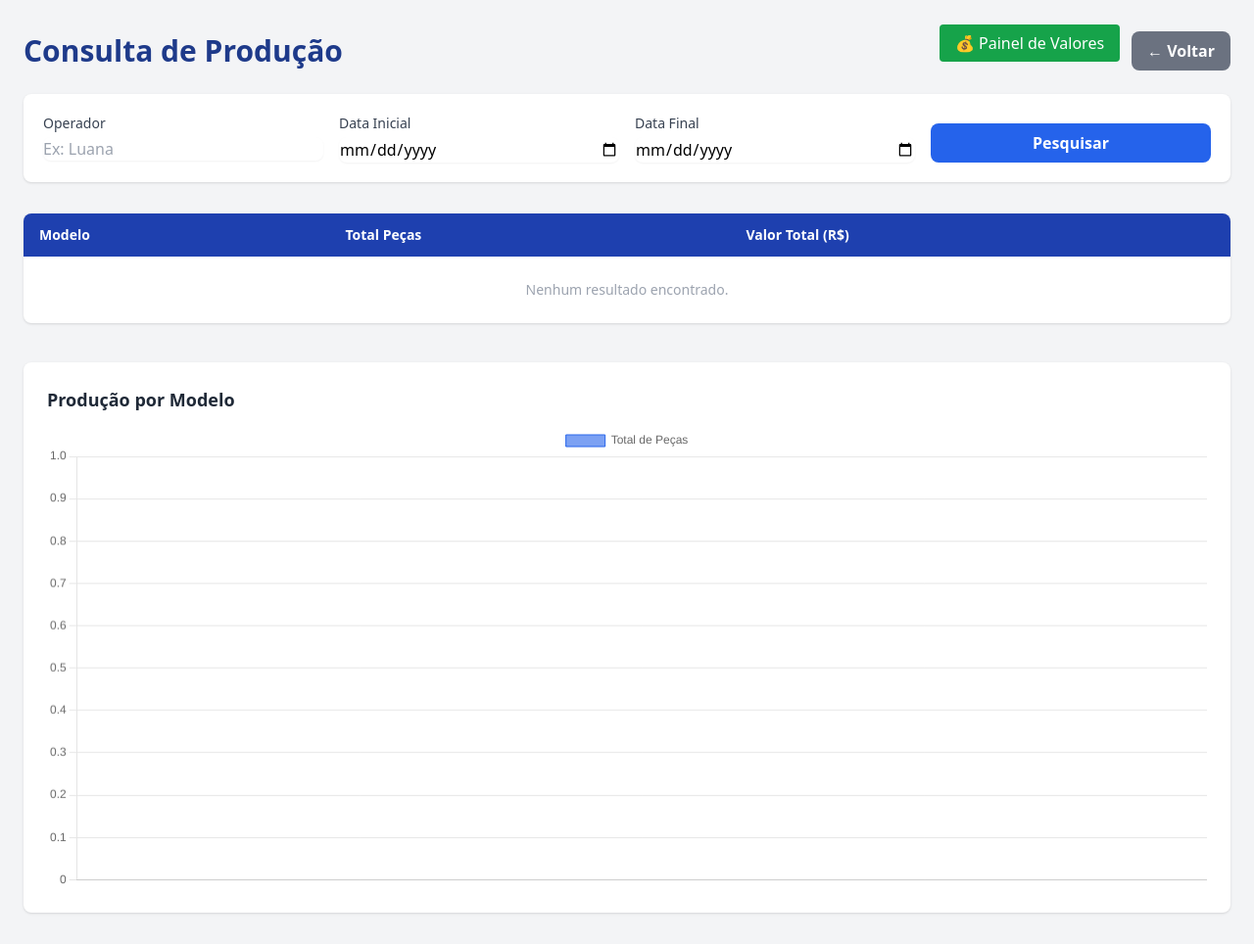
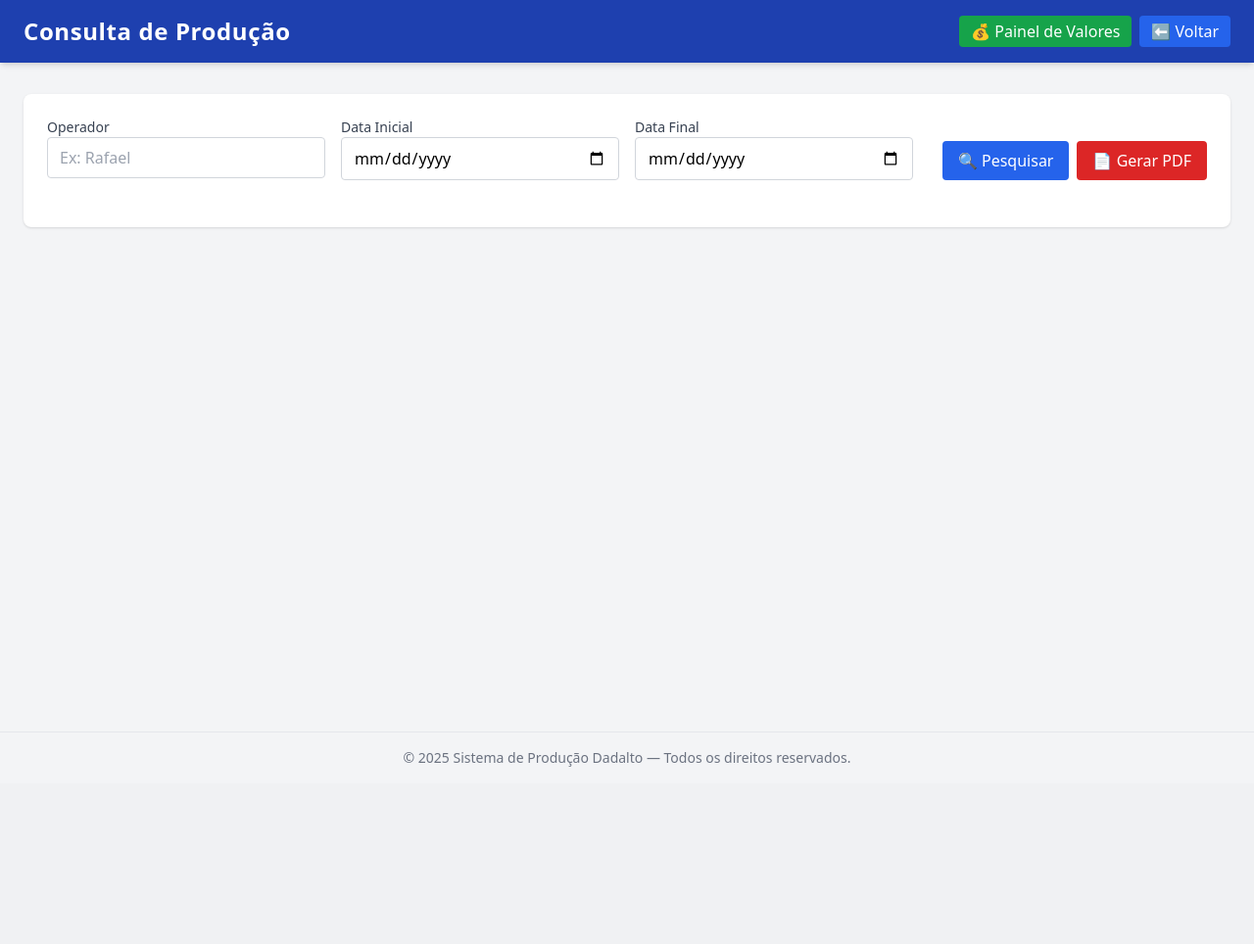
Before and after one commit to Udymilla/producao-system, a FastAPI app: page /consultar_producao in a window 1280 px wide. Shown: the whole page at 98% size. After the commit the page ends 783 px from the top, so only its background shows below. Run offline with FastAPI, Linux system fonts and the light colour scheme; some libraries are stand-ins or nearby versions.

Commit message:
novos layouts

```diff
--- a/backend/frontend/templates/base.html
+++ b/backend/frontend/templates/base.html
@@ -1,32 +1,46 @@
 <!DOCTYPE html>
-<html lang="pt-br">
+<html lang="pt-BR">
 <head>
-    <meta charset="UTF-8">
-    <meta name="viewport" content="width=device-width, initial-scale=1.0">
-    <title>{% block title %}Sistema de Produção{% endblock %}</title>
-    <link rel="icon" type="image/png" href="/static/img/favicon.png">
-    <link rel="stylesheet" href="/static/css/output.css">
+  <meta charset="UTF-8" />
+  <meta name="viewport" content="width=device-width, initial-scale=1.0" />
+  <title>{% block title %}Sistema de Produção Dadalto{% endblock %}</title>
+  <script src="https://cdn.tailwindcss.com"></script>
 </head>
 
-<body class="bg-gray-100 dark:bg-gray-900 text-gray-900 dark:text-gray-100 min-h-screen flex flex-col">
-    <!-- Botão fixo de voltar -->
-    <a href="/dashboard"
-       class="fixed top-4 left-4 bg-blue-600 hover:bg-blue-700 text-white font-semibold px-4 py-2 rounded shadow-md transition">
-        ⬅ Voltar ao Dashboard
-    </a>
+<body class="bg-gray-100 min-h-screen flex flex-col">
 
-    <!-- Conteúdo principal -->
-    <main class="flex-1 flex flex-col items-center justify-start pt-20 pb-10 px-6">
-        <div class="w-full max-w-5xl bg-white dark:bg-gray-800 shadow-lg rounded-lg p-8 border border-gray-200 dark:border-gray-700">
-            {% block content %}
-            <!-- O conteúdo das páginas vai aqui -->
-            {% endblock %}
-        </div>
-    </main>
+  <!-- ===== Cabeçalho Azul ===== -->
+  <header class="bg-blue-800 text-white shadow-md">
+    <div class="container mx-auto flex justify-between items-center px-6 py-4">
 
-    <!-- Rodapé -->
-    <footer class="text-center py-4 text-sm text-gray-600 dark:text-gray-400">
-        &copy; {{ now().year }} Sistema de Produção Dadalto — Todos os direitos reservados.
-    </footer>
+      <!-- Título da Página -->
+      <h1 class="text-2xl font-bold tracking-wide">
+        {% block page_title %}{% endblock %}
+      </h1>
+
+      <!-- Botões do Cabeçalho -->
+      <div class="flex items-center gap-2">
+        {% block header_extra %}{% endblock %}
+        {% if back_url %}
+        <a href="{{ back_url }}"
+           class="bg-blue-600 hover:bg-blue-700 px-3 py-1 rounded text-white transition">
+          ⬅ Voltar
+        </a>
+        {% endif %}
+      </div>
+    </div>
+  </header>
+
+  <!-- ===== Corpo Principal ===== -->
+  <main class="flex-1 container mx-auto px-6 py-8">
+    {% block content %}
+    {% endblock %}
+  </main>
+
+  <!-- ===== Rodapé ===== -->
+  <footer class="bg-gray-100 py-4 text-center text-sm text-gray-500 border-t">
+    © {{ now().year }} Sistema de Produção Dadalto — Todos os direitos reservados.
+  </footer>
+
 </body>
 </html>
--- a/backend/frontend/templates/cadastrar_usuario.html
+++ b/backend/frontend/templates/cadastrar_usuario.html
@@ -1,6 +1,7 @@
 {% extends "base.html" %}
-{% block title %}Cadastrar Usuário{% endblock %}
-
+{% block title %}Cadastro de Usuário - Sistema Dadalto{% endblock %}
+{% block page_title %}Cadastro de Usuários{% endblock %}
+{% set back_url = '/administracao' %}
 {% block content %}
 <h1 class="text-3xl font-bold text-blue-600 dark:text-blue-400 mb-6 text-center">
     Cadastro de Usuários
--- a/backend/frontend/templates/cadastro_formulario.html
+++ b/backend/frontend/templates/cadastro_formulario.html
@@ -1,5 +1,7 @@
 {% extends "base.html" %}
-
+{% block title %}Cadastro de Formulario- Sistema Dadalto{% endblock %}
+{% block page_title %}Cadastro de Formulário{% endblock %}
+{% set back_url = '/administracao' %}
 {% block content %}
 <div class="flex justify-center items-center py-10">
   <div class="bg-white shadow-lg rounded-2xl w-full max-w-2xl p-8 border border-gray-200">
--- a/backend/frontend/templates/consultar_producao.html
+++ b/backend/frontend/templates/consultar_producao.html
@@ -1,138 +1,163 @@
-<!DOCTYPE html>
-<html lang="pt-BR">
-<head>
-  <meta charset="UTF-8">
-  <meta name="viewport" content="width=device-width, initial-scale=1.0">
-  <title>Consulta de Fichas - Sistema Dadalto</title>
-  <script src="https://cdn.tailwindcss.com"></script>
-</head>
-<body class="bg-gray-100 min-h-screen flex flex-col">
+{% extends "base.html" %}
+{% block title %}Consulta de Produção{% endblock %}
+{% block page_title %}Consulta de Produção{% endblock %}
+{% set back_url = '/dashboard' %}
 
-<div class="min-h-screen bg-gray-100 px-6 py-8">
-
-    <!-- Título e botões -->
-    <div class="flex justify-between items-center mb-6">
-        <h1 class="text-3xl font-bold text-blue-900">Consulta de Produção</h1>
-
-        <div class="flex gap-3">
-            <!-- Mostrar o botão de valores apenas se o perfil for admin ou líder -->
-           <div class="text-right">
-        <a href="/valores_modelos" class="bg-green-600 text-white px-4 py-2 rounded hover:bg-green-700">
+{% block header_extra %}
+<a href="/valores_modelos" class="bg-green-600 hover:bg-green-700 text-white px-3 py-1 rounded">
   💰 Painel de Valores
 </a>
+{% endblock %}
+
+{% block content %}
+<div class="bg-white rounded-lg shadow p-6">
+  <form id="filtroForm" class="grid md:grid-cols-4 gap-4 mb-6">
+    <div>
+      <label for="operador" class="block text-sm font-medium text-gray-700">Operador</label>
+      <input type="text" id="operador" name="operador"
+             class="w-full border border-gray-300 rounded px-3 py-2 focus:ring focus:ring-blue-300"
+             placeholder="Ex: Rafael">
     </div>
 
-            <!-- Botão de voltar -->
-            <a href="/dashboard"
-               class="bg-gray-500 hover:bg-gray-600 text-white font-semibold px-4 py-2 rounded-lg flex items-center">
-                ← Voltar
-            </a>
-        </div>
+    <div>
+      <label for="data_inicio" class="block text-sm font-medium text-gray-700">Data Inicial</label>
+      <input type="date" id="data_inicio" name="data_inicio"
+             class="w-full border border-gray-300 rounded px-3 py-2 focus:ring focus:ring-blue-300">
     </div>
 
-    <!-- Filtro -->
-    <form id="filtroForm" class="grid grid-cols-1 md:grid-cols-4 gap-4 bg-white p-5 rounded-lg shadow">
     <div>
-            <label class="block text-sm font-medium text-gray-700 mb-1">Operador</label>
-            <input name="operador" type="text" placeholder="Ex: Luana"
-                   class="w-full border-gray-300 rounded-lg shadow-sm focus:ring-blue-500 focus:border-blue-500">
+      <label for="data_fim" class="block text-sm font-medium text-gray-700">Data Final</label>
+      <input type="date" id="data_fim" name="data_fim"
+             class="w-full border border-gray-300 rounded px-3 py-2 focus:ring focus:ring-blue-300">
     </div>
-        <div>
-            <label class="block text-sm font-medium text-gray-700 mb-1">Data Inicial</label>
-            <input name="data_inicial" type="date"
-                   class="w-full border-gray-300 rounded-lg shadow-sm focus:ring-blue-500 focus:border-blue-500">
-        </div>
-        <div>
-            <label class="block text-sm font-medium text-gray-700 mb-1">Data Final</label>
-            <input name="data_final" type="date"
-                   class="w-full border-gray-300 rounded-lg shadow-sm focus:ring-blue-500 focus:border-blue-500">
-        </div>
-        <div class="flex items-end">
-            <button type="submit"
-                    class="bg-blue-600 hover:bg-blue-700 text-white font-semibold px-4 py-2 rounded-lg w-full">
-                Pesquisar
+
+    <div class="flex items-end justify-end gap-2">
+      <button type="button" id="pesquisar"
+              class="bg-blue-600 hover:bg-blue-700 text-white px-4 py-2 rounded transition">
+        🔍 Pesquisar
+      </button>
+      <button type="button" id="btnPDF"
+              class="bg-red-600 hover:bg-red-700 text-white px-4 py-2 rounded transition">
+        📄 Gerar PDF
       </button>
     </div>
   </form>
 
   <!-- Resultados -->
-    <div class="mt-8 bg-white rounded-lg shadow overflow-x-auto">
-        <table id="tabelaProducao" class="min-w-full text-sm text-left text-gray-600">
-            <thead class="bg-blue-800 text-white">
+  <div id="resultado" class="hidden">
+    <table class="w-full border-collapse border border-gray-300 rounded-lg overflow-hidden">
+      <thead class="bg-blue-700 text-white">
         <tr>
-                    <th class="px-4 py-3">Modelo</th>
-                    <th class="px-4 py-3">Total Peças</th>
-                    <th class="px-4 py-3">Valor Total (R$)</th>
+          <th class="px-4 py-2 text-left">Modelo</th>
+          <th class="px-4 py-2 text-left">Total Peças</th>
+          <th class="px-4 py-2 text-left">Valor Total (R$)</th>
         </tr>
       </thead>
-            <tbody class="divide-y divide-gray-200 text-center">
-                <tr>
-                    <td colspan="3" class="py-6 text-gray-400">Nenhum resultado encontrado.</td>
-                </tr>
-            </tbody>
+      <tbody id="tabelaResultados" class="divide-y divide-gray-200"></tbody>
     </table>
+
+    <h3 class="text-lg font-semibold text-gray-700 mt-8 mb-2">Produção por Modelo</h3>
+    <canvas id="graficoProducao" height="100"></canvas>
+  </div>
 </div>
 
-    <!-- Gráfico -->
-    <div class="mt-10 bg-white p-6 rounded-lg shadow">
-        <h2 class="text-lg font-semibold text-gray-800 mb-3">Produção por Modelo</h2>
-        <canvas id="graficoProducao" height="120"></canvas>
-    </div>
+<!-- Bibliotecas -->
+<script src="https://cdn.jsdelivr.net/npm/chart.js"></script>
+<script src="https://cdn.jsdelivr.net/npm/html2canvas@1.4.1/dist/html2canvas.min.js"></script>
+<script src="https://cdn.jsdelivr.net/npm/jspdf@2.5.1/dist/jspdf.umd.min.js"></script>
 
-</div>
+<script>
+const btnPesquisar = document.getElementById("pesquisar");
+const tabelaResultados = document.getElementById("tabelaResultados");
+const graficoCanvas = document.getElementById("graficoProducao");
+let grafico = null;
 
-<!-- Chart.js -->
-<script src="https://cdn.jsdelivr.net/npm/chart.js"></script>
-<script>
-const ctx = document.getElementById("graficoProducao").getContext("2d");
-let grafico = new Chart(ctx, {
+// === Pesquisar Produção ===
+btnPesquisar.addEventListener("click", async () => {
+  const operador = document.getElementById("operador").value.trim();
+  const data_inicial = document.getElementById("data_inicio").value;
+  const data_final = document.getElementById("data_fim").value;
+
+  try {
+    const formData = new FormData();
+    formData.append("operador", operador);
+    formData.append("data_inicial", data_inicial);
+    formData.append("data_final", data_final);
+
+    const resp = await fetch("/consultar_producao_dados", {
+      method: "POST",
+      body: formData
+    });
+
+    if (!resp.ok) throw new Error("Erro ao buscar dados");
+    const data = await resp.json();
+
+    if (!data.modelos || data.modelos.length === 0) {
+      alert("Nenhum resultado encontrado.");
+      return;
+    }
+
+    document.getElementById("resultado").classList.remove("hidden");
+
+    tabelaResultados.innerHTML = data.modelos.map((modelo, i) => `
+      <tr class="hover:bg-gray-50">
+        <td class="px-4 py-2">${modelo}</td>
+        <td class="px-4 py-2">${data.quantidades[i]}</td>
+        <td class="px-4 py-2">R$ ${data.valores[i].toFixed(2)}</td>
+      </tr>
+    `).join("");
+
+    // Atualiza gráfico
+    if (grafico) grafico.destroy();
+    grafico = new Chart(graficoCanvas, {
       type: "bar",
       data: {
-        labels: [],
+        labels: data.modelos,
         datasets: [{
           label: "Total de Peças",
-            data: [],
-            backgroundColor: "rgba(37, 99, 235, 0.6)",
-            borderColor: "rgb(37, 99, 235)",
-            borderWidth: 1
+          data: data.quantidades,
+          backgroundColor: "#2563eb"
         }]
       },
       options: {
         responsive: true,
+        plugins: {
+          legend: { display: false },
+        },
         scales: {
           y: { beginAtZero: true }
         }
       }
     });
+  } catch (err) {
+    console.error(err);
+    alert("Erro ao carregar dados de produção.");
+  }
+});
 
-document.getElementById("filtroForm").addEventListener("submit", async function (e) {
-    e.preventDefault();
-    const formData = new FormData(this);
-    const response = await fetch("/consultar_producao_dados", { method: "POST", body: formData });
-    const data = await response.json();
+// === Gerar PDF ===
+document.getElementById("btnPDF").addEventListener("click", async () => {
+  const { jsPDF } = window.jspdf;
+  const pdf = new jsPDF("p", "mm", "a4");
+  const content = document.querySelector("main");
+  const canvas = await html2canvas(content, { scale: 2 });
+  const imgData = canvas.toDataURL("image/png");
+  const imgProps = pdf.getImageProperties(imgData);
+  const pdfWidth = pdf.internal.pageSize.getWidth();
+  const pdfHeight = (imgProps.height * pdfWidth) / imgProps.width;
 
-    // Atualiza tabela
-    const tbody = document.querySelector("#tabelaProducao tbody");
-    tbody.innerHTML = "";
-    if (data.modelos.length === 0) {
-        tbody.innerHTML = `<tr><td colspan="3" class="py-6 text-gray-400">Nenhum resultado encontrado.</td></tr>`;
-    } else {
-        data.modelos.forEach((modelo, i) => {
-            tbody.innerHTML += `
-                <tr class="hover:bg-gray-50">
-                    <td class="px-4 py-3 font-medium">${modelo}</td>
-                    <td class="px-4 py-3">${data.quantidades[i]}</td>
-                    <td class="px-4 py-3">R$ ${data.valores[i].toFixed(2)}</td>
-                </tr>`;
-        });
-    }
+  // Cabeçalho
+  pdf.setFontSize(16);
+  pdf.text("Relatório de Produção", 10, 10);
+  pdf.setFontSize(10);
+  pdf.text(Gerado em: ${new Date().toLocaleDateString('pt-BR')}, 10, 16);
 
-    // Atualiza gráfico
-    grafico.data.labels = data.modelos;
-    grafico.data.datasets[0].data = data.quantidades;
-    grafico.update();
+  // Adiciona imagem (conteúdo da tela)
+  pdf.addImage(imgData, "PNG", 0, 20, pdfWidth, pdfHeight - 20);
+
+  const dataAtual = new Date().toLocaleDateString('pt-BR').replace(/\//g, '-');
+  pdf.save(Consulta_Producao_${dataAtual}.pdf);
 });
 </script>
 
-</body>
-</html>
+{% endblock %}
--- a/backend/frontend/templates/valores_modelos.html
+++ b/backend/frontend/templates/valores_modelos.html
@@ -1,7 +1,9 @@
 {% extends "base.html" %}
+{% set back_url = '/consultar_producao' %}
+{% block page_title %}Valores Modelos{% endblock %}
 {% block content %}
 <div class="container mt-4">
-  <h2 class="text-center mb-4">Cadastrar Valor por Modelo e Função</h2>
+  <h1 class="text-2xl font-bold text-center text-blue-600 mb-8">Cadastrar Valor por Modelo e Função</h1>
 
   <form action="/valores_modelos" method="post" class="card p-4 shadow-sm">
     <div class="mb-3">
```
Also changed, not shown: backend/frontend/templates/administracao.html (+2 -7 lines), backend/frontend/templates/consultar_fichas.html (+2 -7 lines), backend/frontend/templates/dashboard.html (+6 -6 lines), backend/frontend/templates/gerar_fichas.html (+35 -57 lines), backend/frontend/templates/lancar.html (+42 -80 lines). Lines whose indentation alone changed are shown as unchanged.
